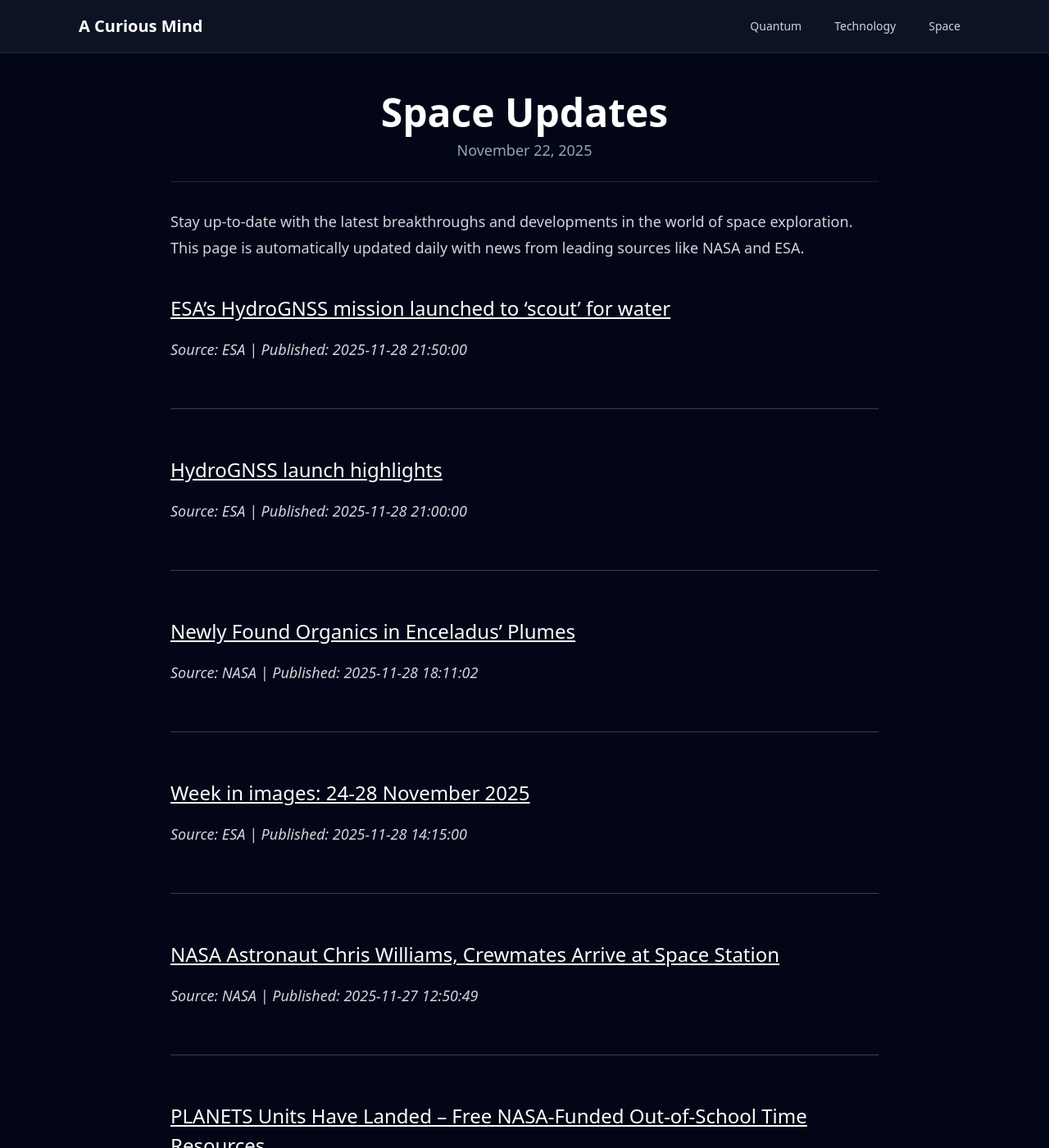
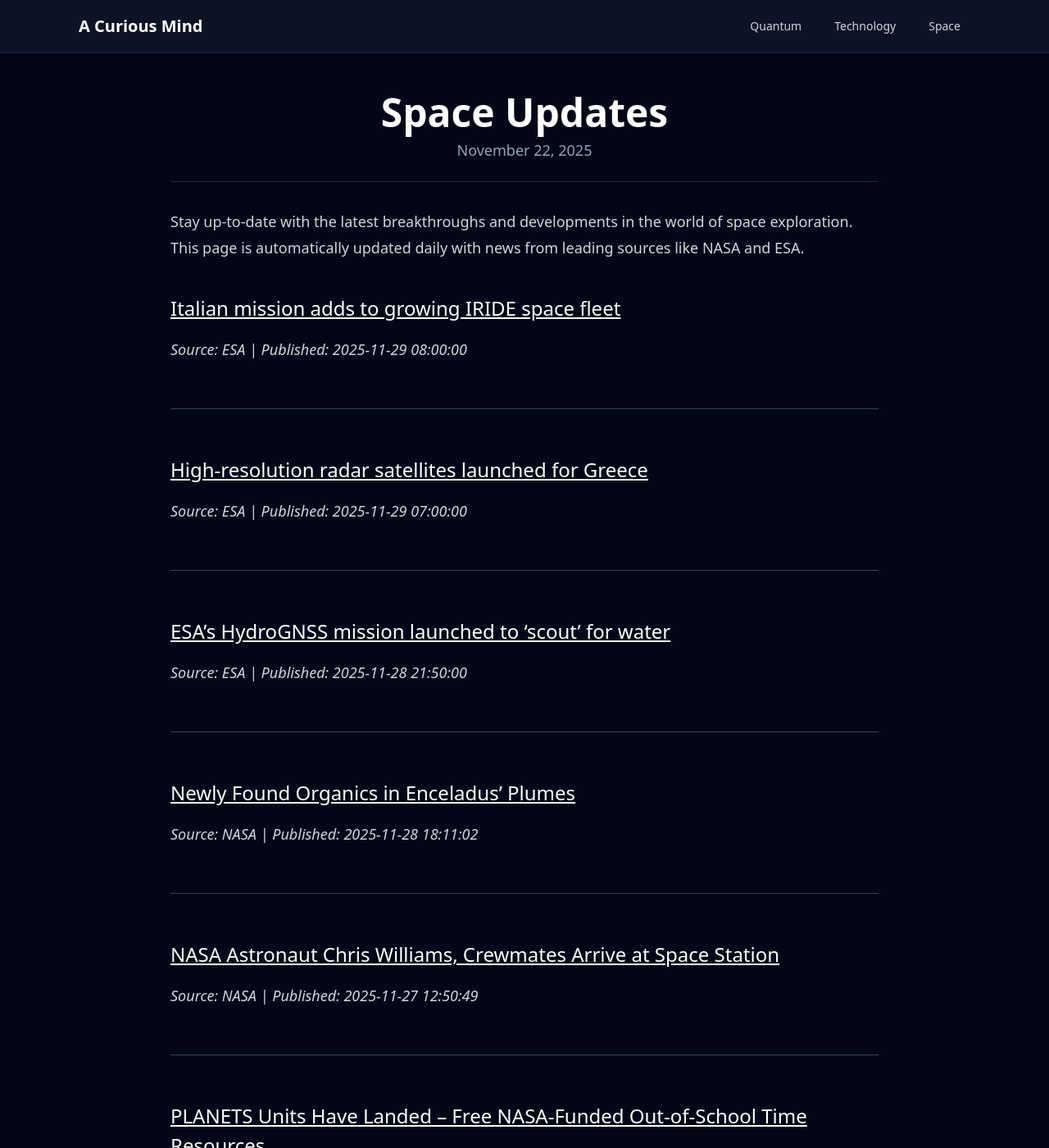
Before and after one commit to onehl7/onehl7.github.io, a Jekyll site: the page built from _posts/2025-11-22-space-updates.md, in a window 1280 px wide and 1400 px high. Shown: the whole window at 82% size. Built offline with Jekyll 4.4.1, drawn with Linux system fonts in a browser that asks for light colours; nearby versions of some CDN libraries.

Commit message:
Update space news data

```diff
--- a/_data/space_news.json
+++ b/_data/space_news.json
@@ -1,4 +1,16 @@
 [
+  {
+    "source": "ESA",
+    "title": "Italian mission adds to growing IRIDE space fleet",
+    "link": "https://www.esa.int/Applications/Observing_the_Earth/IRIDE/Italian_mission_adds_to_growing_IRIDE_space_fleet",
+    "published": "2025-11-29 08:00:00"
+  },
+  {
+    "source": "ESA",
+    "title": "High-resolution radar satellites launched for Greece",
+    "link": "https://www.esa.int/Applications/Observing_the_Earth/High-resolution_radar_satellites_launched_for_Greece",
+    "published": "2025-11-29 07:00:00"
+  },
   {
     "source": "ESA",
     "title": "ESA\u2019s HydroGNSS mission launched to \u2018scout\u2019 for water",
@@ -6,22 +18,10 @@
     "published": "2025-11-28 21:50:00"
   },
   {
-    "source": "ESA",
-    "title": "HydroGNSS launch highlights",
-    "link": "https://www.esa.int/ESA_Multimedia/Videos/2025/11/HydroGNSS_launch_highlights",
-    "published": "2025-11-28 21:00:00"
-  },
-  {
     "source": "NASA",
     "title": "Newly Found Organics in Enceladus\u2019 Plumes",
     "link": "https://www.nasa.gov/image-article/newly-found-organics-in-enceladus-plumes/",
     "published": "2025-11-28 18:11:02"
-  },
-  {
-    "source": "ESA",
-    "title": "Week in images: 24-28 November 2025",
-    "link": "https://www.esa.int/About_Us/Week_in_images/Week_in_images_24-28_November_2025",
-    "published": "2025-11-28 14:15:00"
   },
   {
     "source": "NASA",
```
